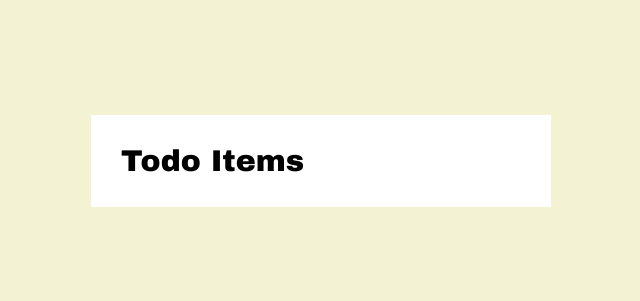
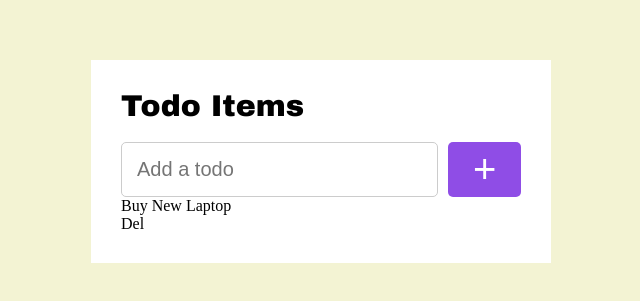
Before and after one commit to BetramManganda/todo-react, a React (Vite) app: page / in a window 1280 px wide. Shown: the part 247-548 px from the top of the page, without its empty margins (319-959 px from the left). Built offline with nearby package versions, Linux system fonts and the light colour scheme.

Commit message:
Adding list items

```diff
--- /dev/null
+++ b/src/components/add_todo/AddTodo.jsx
@@ -0,0 +1,11 @@
+import React from "react";
+import "./AddTodo.scss";
+
+export default function AddTodo() {
+  return (
+    <div className="addTodo">
+      <input className="addTodo__input" type="text" placeholder="Add a todo" />
+      <button className="addTodo__button">+</button>
+    </div>
+  );
+}
--- /dev/null
+++ b/src/components/add_todo/AddTodo.scss
@@ -0,0 +1,24 @@
+.addTodo {
+  display: flex;
+  gap: 10px;
+  margin-top: 20px;
+
+  &__input {
+    padding: 15px;
+    width: 80%;
+    border: 1px solid #ccc;
+    border-radius: 5px;
+    font-size: 20px;
+    outline: none;
+  }
+
+  &__button {
+    width: 20%;
+    border-radius: 5px;
+    border: none;
+    cursor: pointer;
+    background-color: #8f4de6;
+    color: white;
+    font-size: 40px;
+  }
+}
--- /dev/null
+++ b/src/components/list_todo/ListTodo.jsx
@@ -0,0 +1,13 @@
+import React from "react";
+import "./ListTodo.scss";
+
+export default function ListTodo() {
+  return (
+    <div className="ListTodo">
+      <div className="ListTodo__row">
+        <div className="ListTodo__item">Buy New Laptop</div>
+        <div className="ListTodo__delete">Del</div>
+      </div>
+    </div>
+  );
+}
--- a/src/pages/Home.jsx
+++ b/src/pages/Home.jsx
@@ -1,11 +1,15 @@
 import React from "react";
 import Container from "../components/container/Container";
 import Header from "../components/header/Header";
+import AddTodo from "../components/add_todo/AddTodo";
+import ListTodo from "../components/list_todo/ListTodo";
 
 export default function Home() {
   return (
     <Container>
       <Header />
+      <AddTodo />
+      <ListTodo />
     </Container>
   );
 }
```
Also changed, not shown: src/components/list_todo/ListTodo.scss (added).
